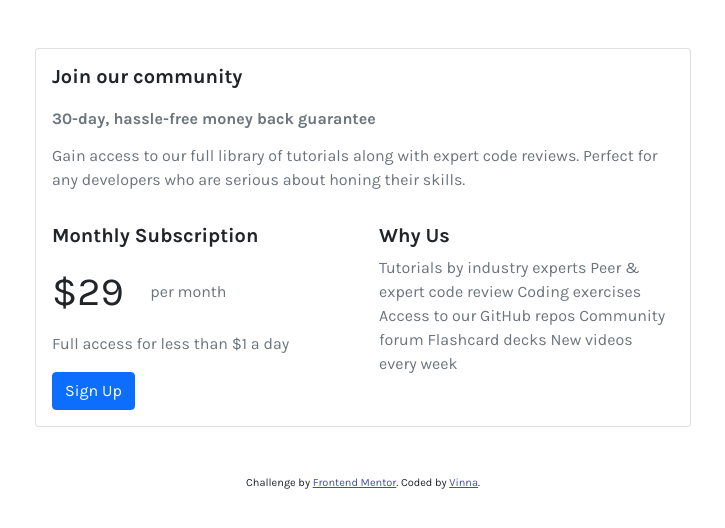
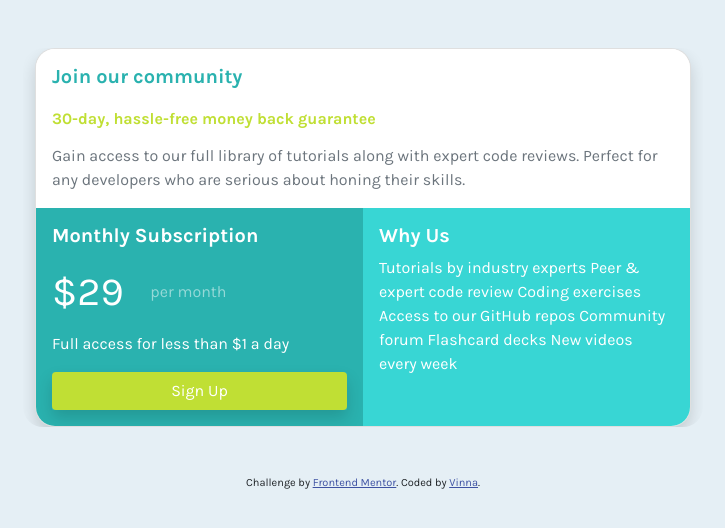
Before and after one commit to vinnaseti/single-price-grid-component-master, a plain HTML site: page index.html in a window 1280 px wide. Shown: the whole page, without its empty margins (277-1002 px from the left). Drawn offline with nearby package versions, Linux system fonts and the light colour scheme.

Commit message:
Adding Style

```diff
--- a/index.html
+++ b/index.html
@@ -24,53 +24,54 @@
 <body>
   <div class="container">
     <div class="row m-5 justify-content-center">
-      <div class="col-md-8">
-        <div class="card">
+      <div class="col-md-8 br">
+        <div class="card br shadow mx-auto">
           <div class="row g-0 my-0">
-            <div class="col-md">
+            <div class="col-md card1">
               <div class="card-body">
-                <h5 class="card-title mb-4">Join our community</h5>
-                <h6 class="card-subtitle mb-3 text-muted">30-day, hassle-free money back guarantee</h6>
+                <h5 class="card-title mb-4 cyan">Join our community</h5>
+                <h6 class="card-subtitle mb-3 bright-yellow">30-day, hassle-free money back guarantee</h6>
                 <p class="card-text text-muted">Gain access to our full library of tutorials along with expert code reviews.
   Perfect for any developers who are serious about honing their skills.</p>
               </div>
             </div>
           </div>
           <div class="row g-0 my-0">
-          <div class="col-md">
-            <div class="card-body">
+          <div class="col-md card2">
+            <div class="card-body  text-white">
               <h5 class="card-title mb-4">Monthly Subscription</h5>
               <div class="card-subtitle mb-3">
                 <div class="row g-0 justify-content-start">
                   <div class="col-4">
                     <h1 class="py-0 my-0">$29</h1>
                   </div>
-                  <div class="col-8 align-self-center text-muted">
+                  <div class="col-8 align-self-center text-white-50">
                     per month
                   </div>
                 </div>
               </div>
-              <p class="card-text text-muted">Full access for less than $1 a day</p>
-              <a href="#" class="btn btn-primary">Sign Up</a>
+              <p class="card-text">Full access for less than $1 a day</p>
+              <div class="d-grid gap-2 shadow">
+                <button class="btn btn-bright-yellow text-white" type="button">Sign Up</button>
+              </div>
             </div>
           </div>
-          <div class="col-md">
-            <div class="card-body">
+          <div class="col-md card3">
+            <div class="card-body text-white">
               <h5 class="card-title">Why Us</h5>
-              <p class="card-text text-muted">Tutorials by industry experts Peer &amp; expert code review Coding exercises Access to our GitHub repos Community forum Flashcard decks New videos every week</p>
+              <p class="card-text text-white">Tutorials by industry experts Peer &amp; expert code review Coding exercises Access to our GitHub repos Community forum Flashcard decks New videos every week</p>
             </div>
           </div>
         </div>
         </div>
       </div>
-
   </div>
 
 
   <footer>
     <p class="attribution">
       Challenge by <a href="https://www.frontendmentor.io?ref=challenge" target="_blank">Frontend Mentor</a>.
-      Coded by <a href="#">Vinna</a>.
+      Coded by <a href="https://github.com/vinnaseti" target="_blank">Vinna</a>.
     </p>
   </footer>
 
--- a/style.css
+++ b/style.css
@@ -2,9 +2,27 @@
 body {
     font-family: 'Karla', sans-serif;
     font-size: 16px;
+    background-color: hsl(204, 43%, 93%);
 }
 
-/* Card 1 */
+.br {
+    border-radius: 20px;
+    overflow: hidden;
+}
+
+.card1 {
+    background-color: white;
+}
+
+.card2 {
+    background-color: hsl(179, 62%, 43%);
+}
+
+.card3 {
+    background-color: hsl(179, 66%, 53%);
+}
+
+
 h5,
 h6 {
     font-weight: 700;
@@ -12,6 +30,23 @@ h6 {
 
 p {
     font-weight: 400;
+}
+
+.cyan {
+    color: hsl(179, 62%, 43%);
+}
+
+.bright-yellow {
+    color: hsl(71, 73%, 54%);
+}
+
+.btn-bright-yellow {
+    background-color: hsl(71, 73%, 54%);
+    transition: 0.3s;
+}
+
+.btn-bright-yellow:hover {
+    background-color: hsl(71, 61%, 46%);
 }
 
 /* Footer */
```
